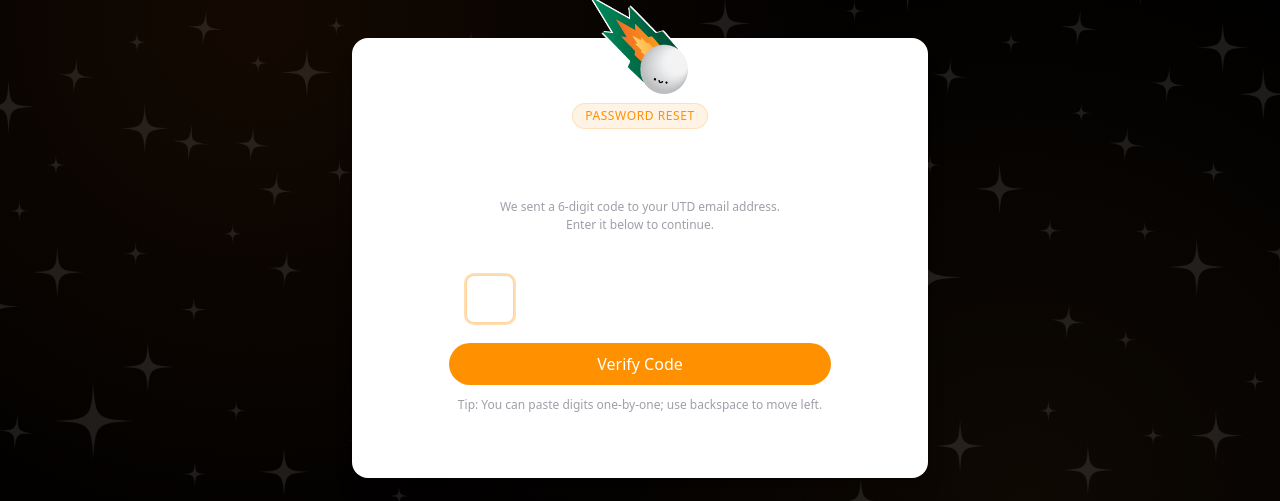
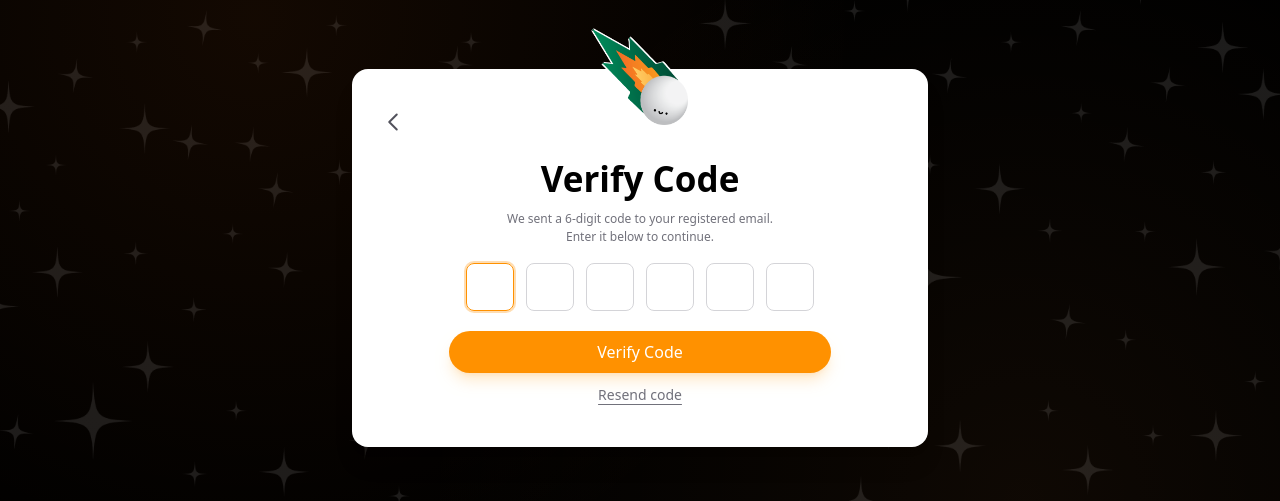
Before and after one commit to acmutd/meteormate-client, a Next.js app: page /authentication/verifyPassword in a window 1280 px wide. Shown: the part 142-643 px from the top of the page. Built offline with nearby package versions, Linux system fonts and the light colour scheme; no server answers.

Commit message:
updated styling to match verifyEmail page

```diff
--- a/src/app/authentication/verifyPassword/page.tsx
+++ b/src/app/authentication/verifyPassword/page.tsx
@@ -16,6 +16,7 @@ export default function VerifyPassword() {
     const inputsRef = useRef<(HTMLInputElement | null)[]>([]);
     const [error, setError] = useState("");
     const [isVerifying, setIsVerifying] = useState(false);
+    const [isResending, setIsResending] = useState(false);
 
     useEffect(() => {
         const t = setTimeout(() => inputsRef.current[0]?.focus(), 0);
@@ -105,13 +106,51 @@ export default function VerifyPassword() {
         }
     };
 
+    const resendCode = async () => {
+        setError("");
+
+        if (!email) {
+            setError("Missing email. Please restart the reset password process.");
+            return;
+        }
+
+        if (isResending) return;
+
+        try {
+            setIsResending(true);
+            const response = await fetch(`/api/auth/send-verification-code`, {
+                method: "POST",
+                headers: {"Content-Type": "application/json"},
+                body: JSON.stringify({
+                    email,
+                    purpose: "reset",
+                }),
+            });
+
+            if (!response.ok) {
+                const data = await response.json().catch(() => ({}));
+                throw new Error(data.detail || "Failed to resend code.");
+            }
+
+            setError("");
+        } catch (err: unknown) {
+            const errorMessage =
+                err instanceof Error ? err.message : "Failed to resend code. Please try again.";
+            setError(errorMessage);
+        } finally {
+            setIsResending(false);
+        }
+    };
+
+    const isBusy = isVerifying || isResending;
+
     return (
         <LogoBox logoSrc="/MM_logo_V1.webp" logoAlt="MeteorMate Logo">
             <div className="w-full px-6">
                 {/* Back arrow */}
                 <button
                     onClick={() => router.push("/authentication/forgotPassword")}
-                    className="absolute top-8 left-5 p-2 rounded-full text-white/90 hover:text-white hover:bg-white/5 border border-white/10 hover:border-primary-hover/30 transition-colors"
+                    className="absolute top-8 left-5 p-2 rounded-full text-zinc-600 hover:bg-zinc-400/10 border border-white/10 hover:border-primary-hover/30 transition-colors"
                     aria-label="Back"
                     type="button"
                 >
@@ -129,25 +168,22 @@ export default function VerifyPassword() {
 
                 <div className="mx-auto w-full max-w-md">
                     <div className="text-center mb-4">
-            <span
-                className="inline-block py-1 px-3 rounded-full bg-primary/10 border border-primary/20 text-primary text-xs font-medium tracking-wider uppercase">
-              Password reset
-            </span>
+                        <div className="flex flex-col justify-center items-center text-center">
+                            <h1 className="mt-3 font-urbanist font-semibold md:text-[35px] text-[20px] text-black pt-2">
+                                Verify Code
+                            </h1>
+                        </div>
 
-                        <h1 className="mt-3 font-urbanist font-semibold md:text-[35px] text-[20px] text-white">
-                            Verify Code
-                        </h1>
-
-                        <p className="mt-1 font-urbanist font-light md:text-[12px] text-[10px] text-zinc-400">
-                            We sent a 6-digit code to {email || "your UTD email address"}.
+                        <p className="mt-1 font-urbanist font-light md:text-[12px] text-[10px] text-zinc-500">
+                            We sent a 6-digit code to {email || "your registered email"}.
                         </p>
-                        <p className="font-urbanist font-light md:text-[12px] text-[10px] text-zinc-400">
+                        <p className="font-urbanist font-light md:text-[12px] text-[10px] text-zinc-500 -mb-4">
                             Enter it below to continue.
                         </p>
                     </div>
 
                     {/* Glass card */}
-                    <div className="rounded-2xl border border-white/10 bg-white/5 backdrop-blur-md p-6">
+                    <div className="rounded-2xl border border-white/10 bg-white/5 backdrop-blur-md p-6 pt-4 pb-0">
                         <div className="flex justify-center gap-2 sm:gap-3">
                             {code.map((digit, index) => (
                                 <input
@@ -161,22 +197,22 @@ export default function VerifyPassword() {
                                     ref={(el: HTMLInputElement | null) => {
                                         inputsRef.current[index] = el;
                                     }}
-                                    disabled={isVerifying}
+                                    disabled={isBusy}
                                     aria-label={`Reset code digit ${index + 1}`}
                                     className={[
                                         "w-12 h-12 text-center text-xl rounded-lg",
-                                        "bg-white/5 text-white",
-                                        "border border-white/10",
+                                        "bg-white/5 text-black placeholder:text-zinc-400",
+                                        "border border-zinc-300",
                                         "outline-none",
-                                        "focus:border-primary/40 focus:ring-2 focus:ring-primary/30",
+                                        "focus:border-primary focus:ring-2 focus:ring-primary/30",
                                         "disabled:opacity-50 disabled:cursor-not-allowed",
-                                        "transition-colors",
+                                        "transition-all duration-200",
                                     ].join(" ")}
                                 />
                             ))}
                         </div>
 
-                        {error && <p className="text-red-400 text-xs mt-3 text-center max-w-xs mx-auto">{error}</p>}
+                        {error && <p className="mt-3 text-sm text-red-500 text-center">{error}</p>}
 
                         <button
                             onClick={handleVerifyPassword}
@@ -184,10 +220,10 @@ export default function VerifyPassword() {
                             className={[
                                 "mt-5 w-full py-2 rounded-3xl",
                                 "transition-all duration-200 flex items-center justify-center gap-2",
-                                "border",
+                                "border font-medium",
                                 isVerifying
-                                    ? "bg-white/10 text-zinc-400 border-white/10 cursor-not-allowed"
-                                    : "bg-primary text-white border-primary/30 hover:bg-primary-hover hover:border-primary-hover/40 cursor-pointer",
+                                    ? "bg-zinc-500/10 text-zinc-400 border-zinc-500/10 cursor-not-allowed"
+                                    : "bg-primary text-white border-primary/30 hover:bg-primary-hover hover:border-primary-hover/40 cursor-pointer shadow-lg shadow-primary/20",
                                 "focus-visible:outline-none focus-visible:ring-2 focus-visible:ring-primary/40 focus-visible:ring-offset-0",
                             ].join(" ")}
                             type="button"
@@ -196,9 +232,19 @@ export default function VerifyPassword() {
                             {isVerifying ? "Verifying..." : "Verify Code"}
                         </button>
 
-                        <p className="text-center text-xs text-zinc-400 mt-3">
-                            Tip: You can paste digits one-by-one; use backspace to move left.
-                        </p>
+                        <button
+                            onClick={resendCode}
+                            disabled={isResending}
+                            className={[
+                                "w-full mt-3 text-sm underline underline-offset-4",
+                                isResending
+                                    ? "text-zinc-400 cursor-not-allowed"
+                                    : "text-zinc-500 hover:text-primary-hover cursor-pointer transition-colors",
+                            ].join(" ")}
+                            type="button"
+                        >
+                            {isResending ? "Resending..." : "Resend code"}
+                        </button>
                     </div>
                 </div>
             </div>
```
